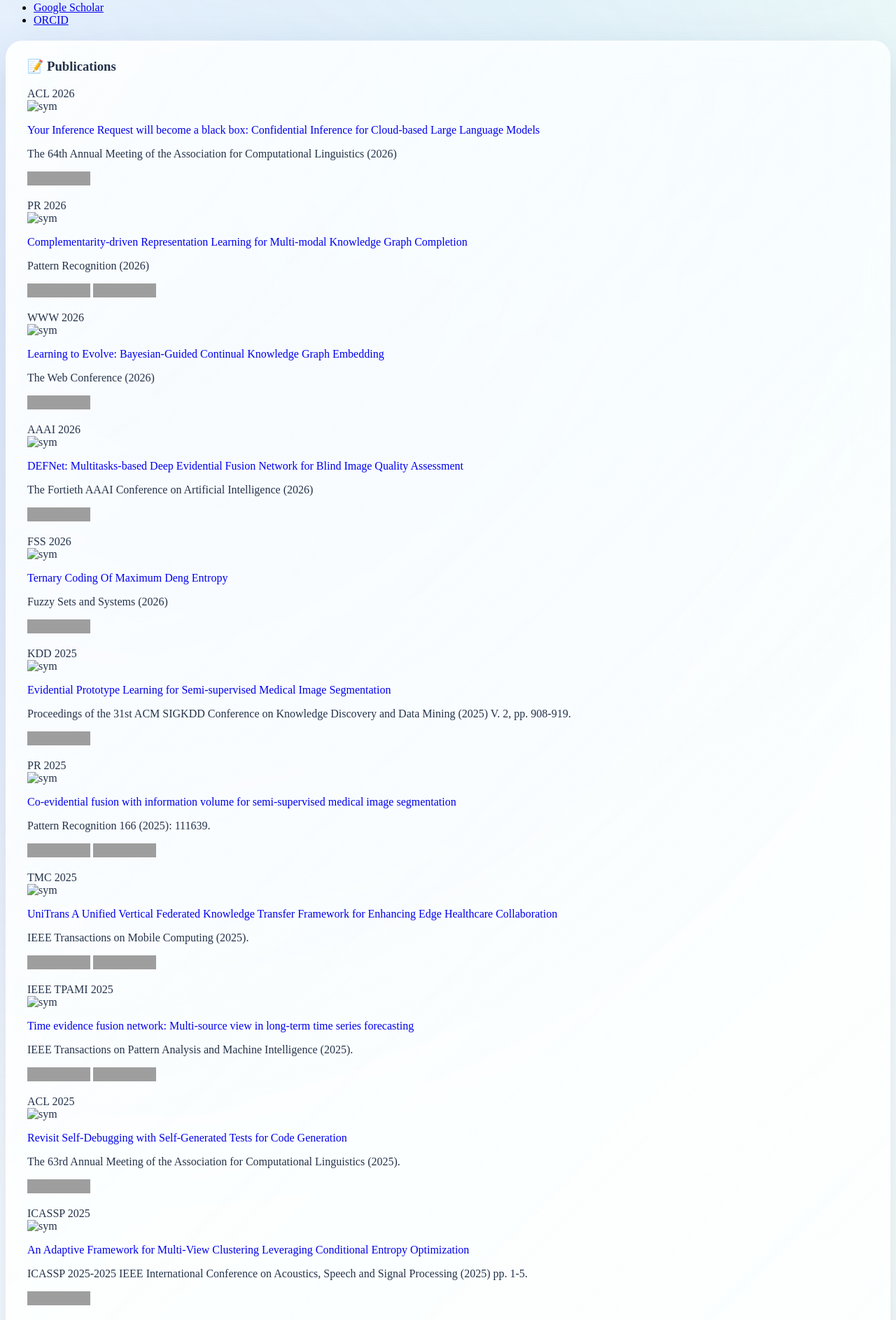
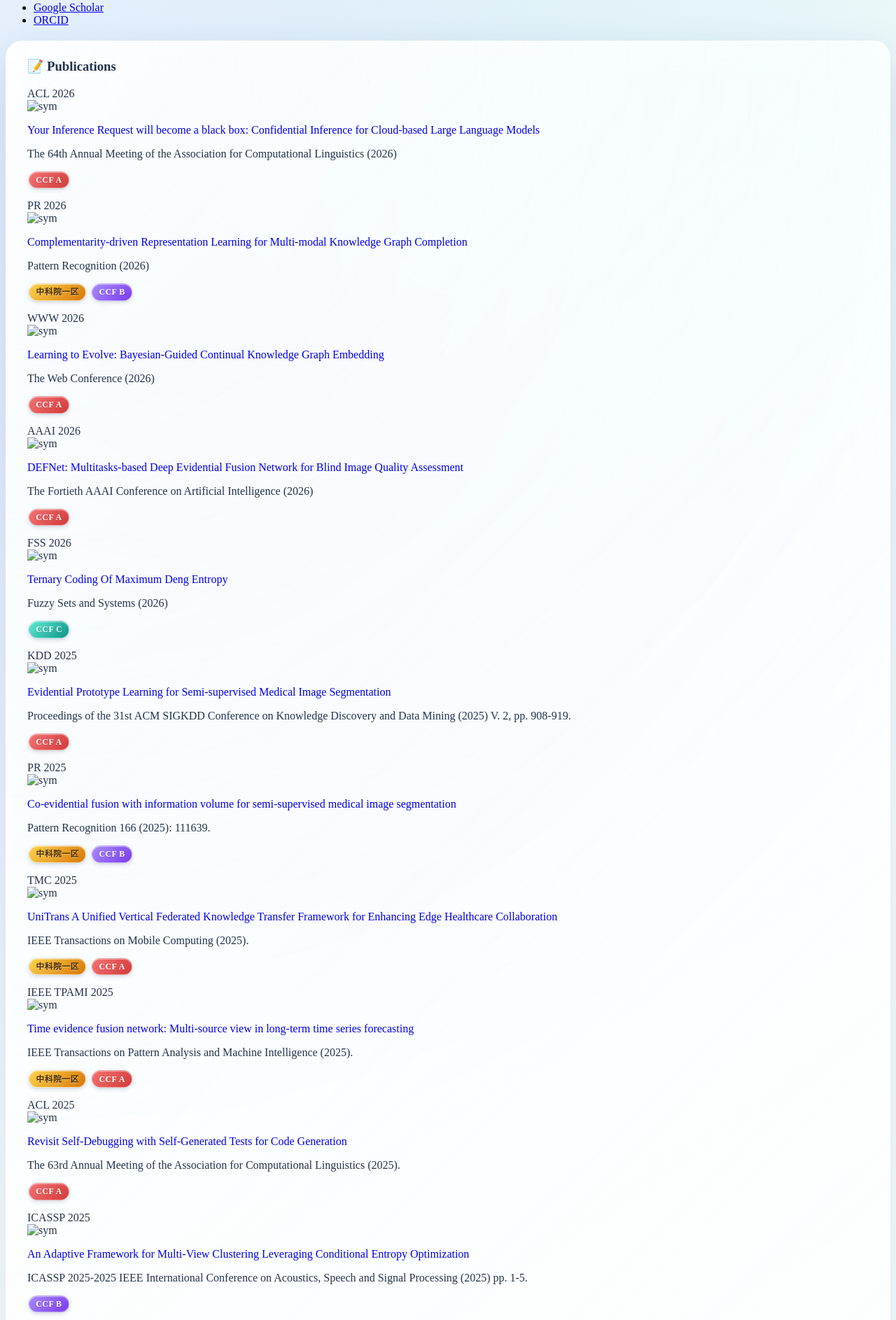
Before and after one commit to heyuanpengpku/heyuanpeng.github.io, a Jekyll site: the page built from _pages/includes/pub.md, in a window 1280 px wide. Shown: the part 498-2384 px from the top of the page at 70% size. Built offline with Jekyll 4.4.1, drawn with Linux system fonts in a browser that asks for light colours; our own code applies the rules of GitHub Pages for plain Markdown files; some of the changed text lies outside the part shown; grey boxes are pictures that could not be loaded.

Commit message:
2026-04-30 17:05:57

```diff
--- a/_layouts/default.html
+++ b/_layouts/default.html
@@ -106,6 +106,56 @@ layout: compress
         background-image: none !important;
       }
 
+      .hyp-pill {
+        display: inline-flex;
+        align-items: center;
+        padding: 0.18em 0.78em;
+        margin: 0 0.18em;
+        border-radius: 999px;
+        font-size: 0.74em;
+        font-weight: 700;
+        letter-spacing: 0.04em;
+        line-height: 1.55;
+        color: #fff;
+        vertical-align: 0.08em;
+        white-space: nowrap;
+        border: 1px solid rgba(255, 255, 255, 0.42);
+        box-shadow:
+          0 2px 6px rgba(40, 60, 100, 0.18),
+          0 1px 2px rgba(40, 60, 100, 0.08),
+          inset 0 1px 0 rgba(255, 255, 255, 0.45);
+        text-shadow: 0 1px 1px rgba(0, 0, 0, 0.14);
+        user-select: none;
+        transition: transform 0.18s ease, box-shadow 0.18s ease;
+      }
+
+      .hyp-pill:hover {
+        transform: translateY(-1px);
+        box-shadow:
+          0 4px 10px rgba(40, 60, 100, 0.24),
+          0 2px 4px rgba(40, 60, 100, 0.1),
+          inset 0 1px 0 rgba(255, 255, 255, 0.55);
+      }
+
+      .hyp-pill.ccf-a {
+        background: linear-gradient(135deg, #f47373 0%, #d23939 100%);
+      }
+
+      .hyp-pill.ccf-b {
+        background: linear-gradient(135deg, #a78bfa 0%, #7c3aed 100%);
+      }
+
+      .hyp-pill.ccf-c {
+        background: linear-gradient(135deg, #5eead4 0%, #0d9488 100%);
+      }
+
+      .hyp-pill.casq-1 {
+        background: linear-gradient(135deg, #fcd34d 0%, #d97706 100%);
+        color: #4a2d00;
+        text-shadow: 0 1px 1px rgba(255, 255, 255, 0.45);
+        border-color: rgba(255, 255, 255, 0.6);
+      }
+
     </style>
   </head>
 
--- a/_pages/includes/pub.md
+++ b/_pages/includes/pub.md
@@ -9,7 +9,7 @@
 
 The 64th Annual Meeting of the Association for Computational Linguistics (2026)
 
-![Static Badge](https://img.shields.io/badge/CCF_A-EF413D)
+<span class="hyp-pill ccf-a">CCF A</span>
 
 </div>
 </div>
@@ -21,10 +21,8 @@ The 64th Annual Meeting of the Association for Computational Linguistics (2026)
 
 Pattern Recognition (2026)
 
-![Static Badge](https://img.shields.io/badge/%E4%B8%AD%E7%A7%91%E9%99%A2%E4%B8%80%E5%8C%BA-%23FFD700
-)
-![Static Badge](https://img.shields.io/badge/CCF%20B-8A2BE2
-)
+<span class="hyp-pill casq-1">中科院一区</span>
+<span class="hyp-pill ccf-b">CCF B</span>
 
 </div>
 </div>
@@ -36,7 +34,7 @@ Pattern Recognition (2026)
 
 The Web Conference (2026)
 
-![Static Badge](https://img.shields.io/badge/CCF_A-EF413D)
+<span class="hyp-pill ccf-a">CCF A</span>
 
 </div>
 </div>
@@ -48,7 +46,7 @@ The Web Conference (2026)
 
 The Fortieth AAAI Conference on Artificial Intelligence (2026)
 
-![Static Badge](https://img.shields.io/badge/CCF_A-EF413D)
+<span class="hyp-pill ccf-a">CCF A</span>
 
 </div>
 </div>
@@ -60,7 +58,7 @@ The Fortieth AAAI Conference on Artificial Intelligence (2026)
 
 Fuzzy Sets and Systems (2026)
 
-![Static Badge](https://img.shields.io/badge/CCF%20C-%2300FA9A)
+<span class="hyp-pill ccf-c">CCF C</span>
 
 </div>
 </div>
@@ -74,7 +72,7 @@ Fuzzy Sets and Systems (2026)
 
 Proceedings of the 31st ACM SIGKDD Conference on Knowledge Discovery and Data Mining (2025) V. 2, pp. 908-919.
 
-![Static Badge](https://img.shields.io/badge/CCF_A-EF413D)
+<span class="hyp-pill ccf-a">CCF A</span>
 
 </div>
 </div>
@@ -87,10 +85,8 @@ Proceedings of the 31st ACM SIGKDD Conference on Knowledge Discovery and Data Mi
 
 Pattern Recognition 166 (2025): 111639.
 
-![Static Badge](https://img.shields.io/badge/%E4%B8%AD%E7%A7%91%E9%99%A2%E4%B8%80%E5%8C%BA-%23FFD700
-)
-![Static Badge](https://img.shields.io/badge/CCF%20B-8A2BE2
-)
+<span class="hyp-pill casq-1">中科院一区</span>
+<span class="hyp-pill ccf-b">CCF B</span>
 
 </div>
 </div>
@@ -103,10 +99,8 @@ Pattern Recognition 166 (2025): 111639.
 
 IEEE Transactions on Mobile Computing (2025).
 
-![Static Badge](https://img.shields.io/badge/%E4%B8%AD%E7%A7%91%E9%99%A2%E4%B8%80%E5%8C%BA-%23FFD700
-)
-![Static Badge](https://img.shields.io/badge/CCF_A-EF413D
-)
+<span class="hyp-pill casq-1">中科院一区</span>
+<span class="hyp-pill ccf-a">CCF A</span>
 
 </div>
 </div>
@@ -119,8 +113,8 @@ IEEE Transactions on Mobile Computing (2025).
 
 IEEE Transactions on Pattern Analysis and Machine Intelligence (2025).
 
-![Static Badge](https://img.shields.io/badge/%E4%B8%AD%E7%A7%91%E9%99%A2%E4%B8%80%E5%8C%BA-%23FFD700)
-![Static Badge](https://img.shields.io/badge/CCF_A-EF413D)
+<span class="hyp-pill casq-1">中科院一区</span>
+<span class="hyp-pill ccf-a">CCF A</span>
 
 </div>
 </div>
@@ -133,7 +127,7 @@ IEEE Transactions on Pattern Analysis and Machine Intelligence (2025).
 
 The 63rd Annual Meeting of the Association for Computational Linguistics (2025).
 
-![Static Badge](https://img.shields.io/badge/CCF_A-EF413D)
+<span class="hyp-pill ccf-a">CCF A</span>
 
 </div>
 </div>
@@ -146,7 +140,7 @@ The 63rd Annual Meeting of the Association for Computational Linguistics (2025).
 
 ICASSP 2025-2025 IEEE International Conference on Acoustics, Speech and Signal Processing (2025) pp. 1-5.
 
-![Static Badge](https://img.shields.io/badge/CCF%20B-8A2BE2)
+<span class="hyp-pill ccf-b">CCF B</span>
 
 </div>
 </div>
@@ -159,8 +153,8 @@ ICASSP 2025-2025 IEEE International Conference on Acoustics, Speech and Signal P
 
 IEEE Transactions on Multimedia (2025).
 
-![Static Badge](https://img.shields.io/badge/%E4%B8%AD%E7%A7%91%E9%99%A2%E4%B8%80%E5%8C%BA-%23FFD700)
-![Static Badge](https://img.shields.io/badge/CCF_A-EF413D)
+<span class="hyp-pill casq-1">中科院一区</span>
+<span class="hyp-pill ccf-a">CCF A</span>
 
 </div>
 </div>
@@ -173,7 +167,7 @@ IEEE Transactions on Multimedia (2025).
 
 ICASSP 2025-2025 IEEE International Conference on Acoustics, Speech and Signal Processing (2025) pp. 1-5.
 
-![Static Badge](https://img.shields.io/badge/CCF%20B-8A2BE2)
+<span class="hyp-pill ccf-b">CCF B</span>
 
 </div>
 </div>
@@ -197,8 +191,8 @@ Computational and Applied Mathematics 44.7 (2025): 345.
 
 Pattern Recognition 152 (2024): 110439.
 
-![Static Badge](https://img.shields.io/badge/%E4%B8%AD%E7%A7%91%E9%99%A2%E4%B8%80%E5%8C%BA-%23FFD700)
-![Static Badge](https://img.shields.io/badge/CCF%20B-8A2BE2)
+<span class="hyp-pill casq-1">中科院一区</span>
+<span class="hyp-pill ccf-b">CCF B</span>
 
 </div>
 </div>
@@ -211,7 +205,7 @@ Pattern Recognition 152 (2024): 110439.
 
 IEEE International Conference on Bioinformatics and Biomedicine (2024) (pp. 2010-2017).
 
-![Static Badge](https://img.shields.io/badge/CCF%20B-8A2BE2)
+<span class="hyp-pill ccf-b">CCF B</span>
 
 </div>
 </div>
@@ -224,7 +218,7 @@ IEEE International Conference on Bioinformatics and Biomedicine (2024) (pp. 2010
 
 ICASSP 2024-2024 IEEE International Conference on Acoustics, Speech and Signal Processing (2024) (pp. 3855-3859).
 
-![Static Badge](https://img.shields.io/badge/CCF%20B-8A2BE2)
+<span class="hyp-pill ccf-b">CCF B</span>
 
 </div>
 </div>
@@ -237,7 +231,7 @@ ICASSP 2024-2024 IEEE International Conference on Acoustics, Speech and Signal P
 
 IEEE International Conference on Bioinformatics and Biomedicine (2024) (pp. 2010-2017).
 
-![Static Badge](https://img.shields.io/badge/CCF%20B-8A2BE2)
+<span class="hyp-pill ccf-b">CCF B</span>
 
 </div>
 </div>
@@ -250,8 +244,8 @@ IEEE International Conference on Bioinformatics and Biomedicine (2024) (pp. 2010
 
 Information Sciences 621 (2023): 749-765.
 
-![Static Badge](https://img.shields.io/badge/%E4%B8%AD%E7%A7%91%E9%99%A2%E4%B8%80%E5%8C%BA-%23FFD700)
-![Static Badge](https://img.shields.io/badge/CCF%20B-8A2BE2)
+<span class="hyp-pill casq-1">中科院一区</span>
+<span class="hyp-pill ccf-b">CCF B</span>
 
 </div>
 </div>
@@ -264,7 +258,7 @@ Information Sciences 621 (2023): 749-765.
 
 Soft Computing 27.11 (2023): 6973-6981.
 
-![Static Badge](https://img.shields.io/badge/CCF%20C-%2300FA9A)
+<span class="hyp-pill ccf-c">CCF C</span>
 
 </div>
 </div>
@@ -277,8 +271,8 @@ Soft Computing 27.11 (2023): 6973-6981.
 
 IEEE Transactions on Fuzzy Systems 32, no. 3 (2023): 831-845.
 
-![Static Badge](https://img.shields.io/badge/%E4%B8%AD%E7%A7%91%E9%99%A2%E4%B8%80%E5%8C%BA-%23FFD700)
-![Static Badge](https://img.shields.io/badge/CCF%20B-8A2BE2)
+<span class="hyp-pill casq-1">中科院一区</span>
+<span class="hyp-pill ccf-b">CCF B</span>
 
 </div>
 </div>
@@ -302,7 +296,7 @@ Remote Sensing 15.12 (2023): 2975.
 
 Applied Intelligence 52.4 (2022): 4473-4487.
 
-![Static Badge](https://img.shields.io/badge/CCF%20C-%2300FA9A)
+<span class="hyp-pill ccf-c">CCF C</span>
 
 </div>
 </div>
@@ -337,7 +331,7 @@ Iranian Journal of Fuzzy Systems 19.3 (2022): 171-186.
 
 International Conference on Knowledge Science, Engineering and Management (2022) (pp. 339-355).
 
-![Static Badge](https://img.shields.io/badge/CCF%20C-%2300FA9A)
+<span class="hyp-pill ccf-c">CCF C</span>
 
 </div>
 </div>
@@ -350,8 +344,8 @@ International Conference on Knowledge Science, Engineering and Management (2022)
 
 International Journal of Intelligent Systems (2021), 36(5), pp.1914-1942.
 
-![Static Badge](https://img.shields.io/badge/%E4%B8%AD%E7%A7%91%E9%99%A2%E4%B8%80%E5%8C%BA-%23FFD700)
-![Static Badge](https://img.shields.io/badge/CCF%20C-%2300FA9A)
+<span class="hyp-pill casq-1">中科院一区</span>
+<span class="hyp-pill ccf-c">CCF C</span>
 
 </div>
 </div>
```
Also changed, not shown: _pages/includes/exp.md (+21 -32 lines).
